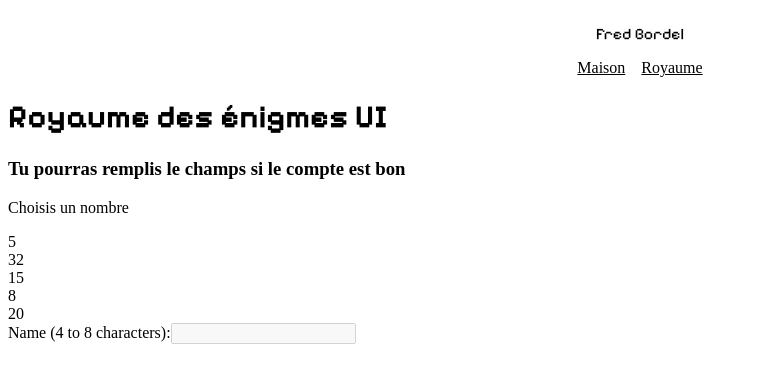
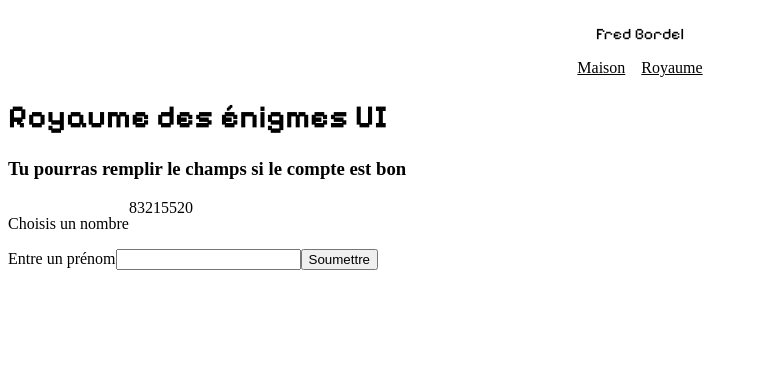
Before and after one commit to fredbordel/mywebsite, a Vue app: page /bordel in a window 1280 px wide. Shown: the top 382 px of the page, without its empty margins (0-757 px from the left). Built offline with nearby package versions, Linux system fonts and the light colour scheme; a web font is replaced by a local one.

Commit message:
Adjusted accepted character in input and added submit button

```diff
--- a/src/components/NameInput.vue
+++ b/src/components/NameInput.vue
@@ -1,16 +1,21 @@
 <template>
   <div class="name-input">
-    <h3>Tu pourras remplis le champs si le compte est bon</h3>
+    <h3 class="name-input__title">
+      Tu pourras remplir le champs si le compte est bon
+    </h3>
     <div
       class="name-input__radio-group"
       role="radiogroup"
-      aria-labelledby="name-input__label"
+      aria-labelledby="radiogroup-label"
       id="rg"
     >
-      <p id="name-input__label">Choisis un nombre</p>
+      <p class="name-input__radio__label" id="radiogroup-label">
+        Choisis un nombre
+      </p>
       <div
         v-for="(num, index) of nbOptions"
         :key="num"
+        class="name-input__radio__option"
         @click="selectNum(index)"
         @keyup.space="selectNum(index)"
         ref="radio-button"
@@ -21,15 +26,15 @@
         {{ num }}
       </div>
     </div>
-    <label for="word">Name (4 to 8 characters):</label>
+    <label for="word">Entre un prénom</label>
     <input
       v-model="inputValue"
-      @keydown="mouaha($event)"
+      @keydown="solveThePuzzle($event)"
       type="text"
       id="word"
       name="word"
-      disabled
     />
+    <button type="button" @click="checkAnswer">Soumettre</button>
   </div>
 </template>
 
@@ -37,7 +42,7 @@
 import { defineModel, ref, useTemplateRef } from "vue";
 
 const radioButtons = useTemplateRef("radio-button");
-const nbOptions = ref([5, 32, 15, 8, 20]);
+const nbOptions = ref([8, 32, 15, 5, 20]);
 const checkedButtonValue = ref(0);
 const nbOfTries = ref(0);
 
@@ -54,13 +59,15 @@ function selectNum(i) {
   }
 }
 
-function mouaha(event) {
-  const isLetter = /^[a-zA-Z]$/.test(event.key);
-  if (!isLetter) event.preventDefault();
+function solveThePuzzle(event) {
+  const isLetterKey = /^[a-zàâçéèêëîïôûùüÿñæœ .-]*$/i.test(event.key);
+  const isDeleteKey = event.key === "Backspace";
 
-  nbOfTries.value++;
+  if (!isLetterKey && !isDeleteKey) event.preventDefault();
 
-  if (nbOfTries.value !== checkedButtonValue.value) {
+  if (!isDeleteKey) nbOfTries.value++;
+
+  if (nbOfTries.value !== checkedButtonValue.value && !isDeleteKey) {
     event.preventDefault();
   }
 
@@ -68,6 +75,19 @@ function mouaha(event) {
     nbOfTries.value = 0;
   }
 }
+
+function checkAnswer() {
+  if (inputValue.value.toLowerCase() === "prénom") console.log("yay");
+}
 </script>
 
-<style></style>
+<style>
+.name-input {
+  .name-input__radio-group {
+    display: flex;
+    .name-input__radio__option {
+      cursor: pointer;
+    }
+  }
+}
+</style>
```
